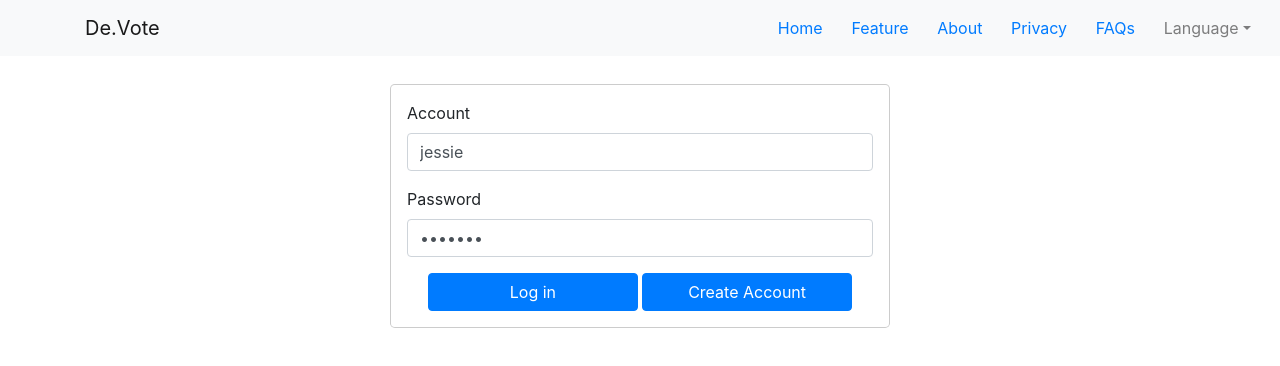
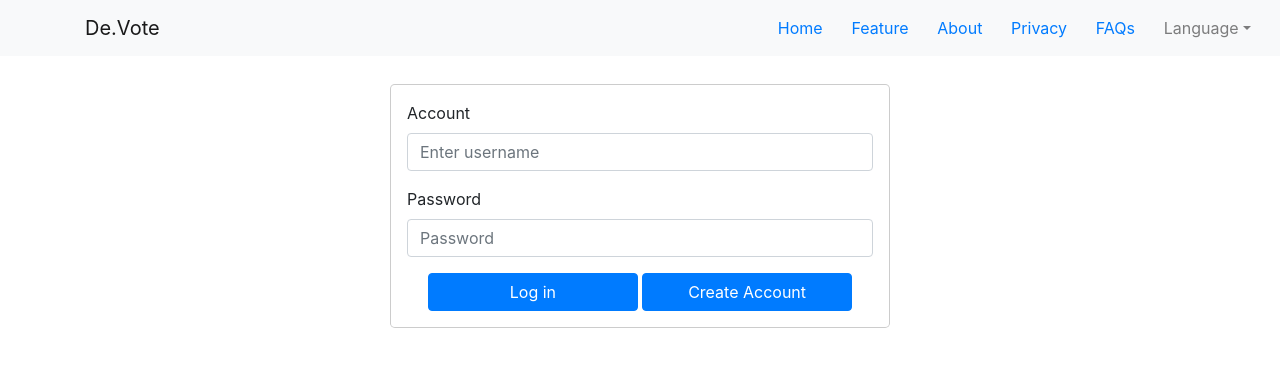
Before and after one commit to De-Vote/Landing-Page, a Next.js app: page /login in a window 1280 px wide. Shown: the top 366 px of the page. Built offline with nearby package versions, Linux system fonts and the light colour scheme.

Commit message:
fix login page

```diff
--- a/components/Hero.js
+++ b/components/Hero.js
@@ -14,7 +14,7 @@ const Hero = ({ content, locale }) => {
                 <>
                   {content.title.map((t, index)=>(<h1 key={index} className="mb-4 font-weight-normal line-height-1_4">{t}</h1>))}
                   <p className="text-muted mb-4 pb-2">{content.description}</p>
-                  <Link href={"login?role=admin"} as={`/login?role=admin`}>
+                  <Link href={"login?"} as={`/login?`}>
                     <a href="login" className="btn btn-warning">
                     {(locale=="zh_hant")?"立即試用我們的投票系統":"Try out our voting system"} <span className="ml-2 right-icon">&#8594;</span>
                     </a>
--- a/pages/login.js
+++ b/pages/login.js
@@ -11,8 +11,8 @@ import Cookies from 'js-cookie'
 export default function Login() {
     const router = useRouter()
     const { setUser, setOwnedVotes } = useContext(AppContext);
-    const [account, setAccount] = useState("jessie")
-    const [password, setPassword] = useState("pinkman")
+    const [account, setAccount] = useState("")
+    const [password, setPassword] = useState("")
     const [vote_id, setId] = useState(null)
 
     useEffect(() => {
@@ -42,7 +42,7 @@ export default function Login() {
             if (role == "voter") router.push(`/voter?vote_id=${vote_id}`, `/voter?vote_id=${vote_id}`)
         }
         else {
-            toast.error("log in fail")
+            toast.error("The system is under alpha-test.")
         }
     }
 
@@ -63,7 +63,7 @@ export default function Login() {
             let result = await fetch('/api/account', requestOptions)
             let response = await result.json();
             console.log(response)
-            toast.info("create account successfully");
+            toast.info("The system is under alpha-test, please contact support@devote.tw for a testing account.");
         } catch (e) {
             console.log(e.message)
             toast.error("Oh no something wrong...")
```
